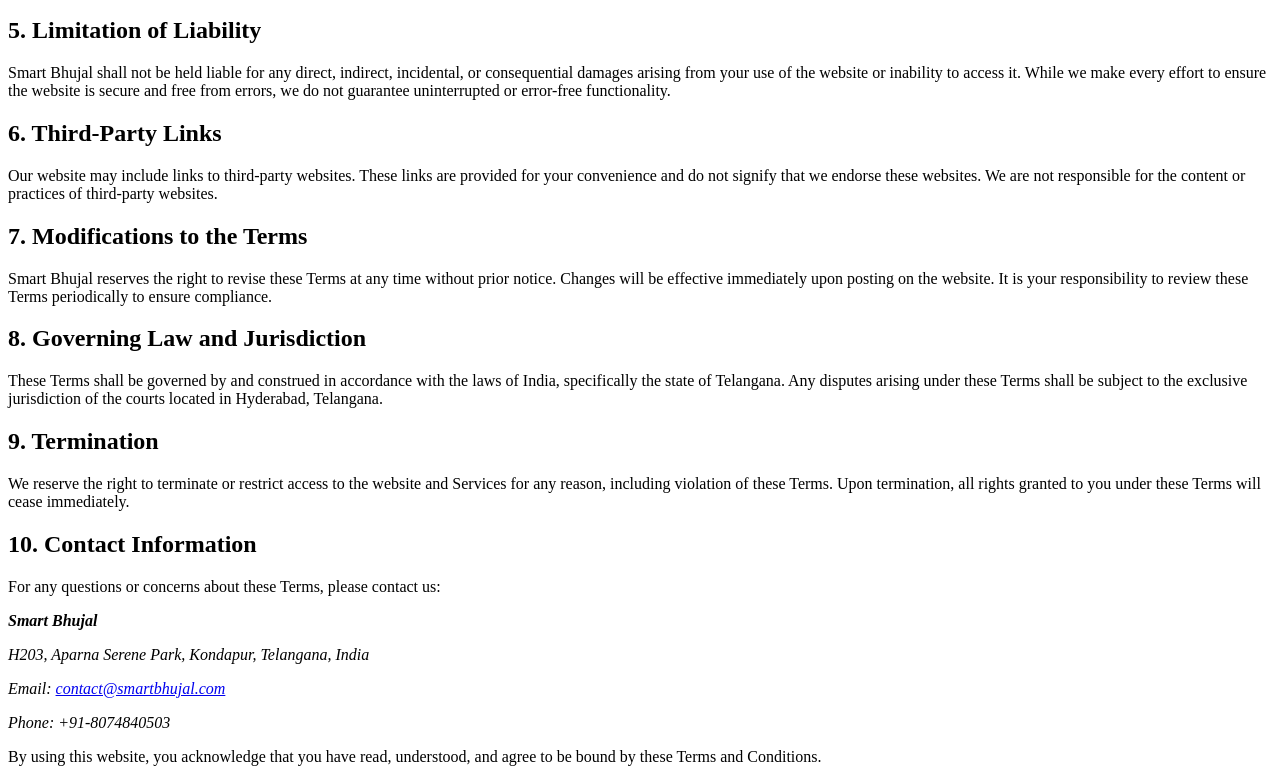
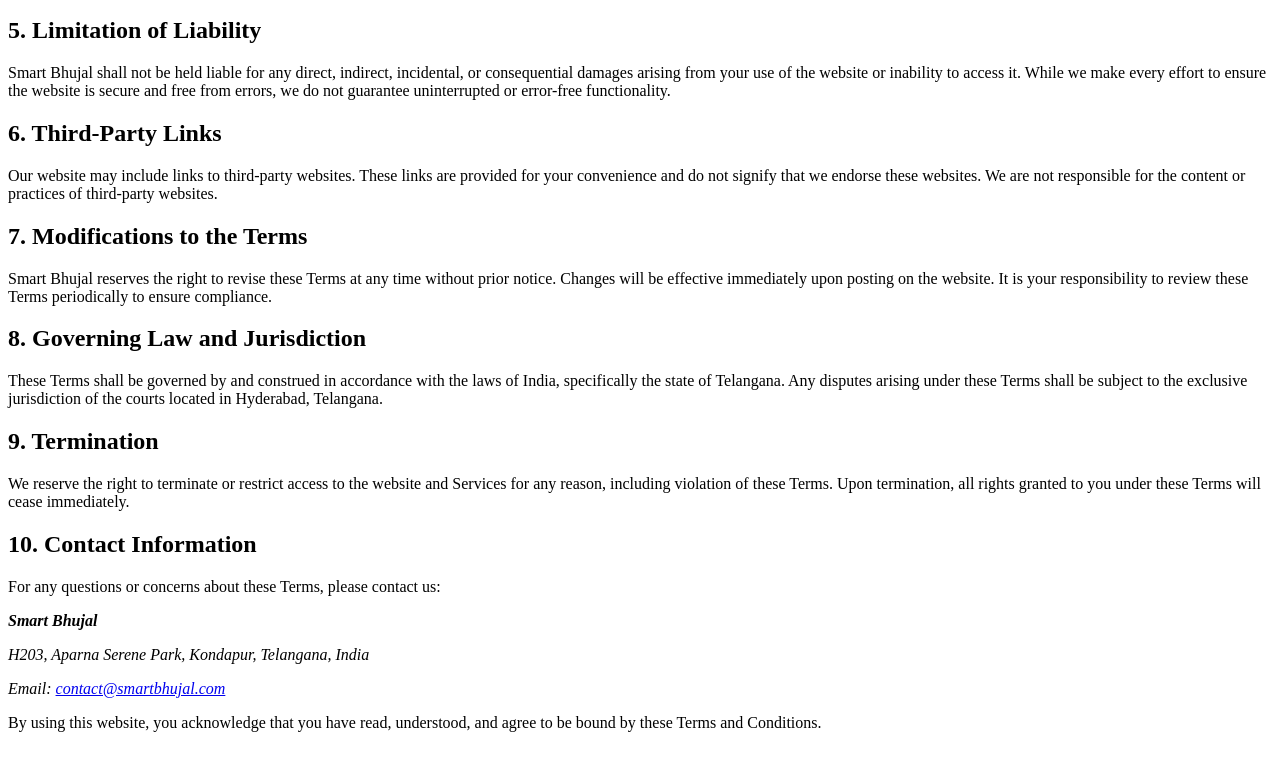
Before and after one commit to DrJagadeeshG/smartbhujal.com, a plain HTML site: page terms.html in a window 1280 px wide. Shown: the part 718-1500 px from the top of the page. After the commit the page ends 1466 px from the top, so only its background shows below. Drawn offline with Linux system fonts and the light colour scheme.

Commit message:
Update terms.html

```diff
--- a/terms.html
+++ b/terms.html
@@ -65,7 +65,6 @@
             <p><strong>Smart Bhujal</strong></p>
             <p>H203, Aparna Serene Park, Kondapur, Telangana, India</p>
             <p>Email: <a href="mailto:contact@smartbhujal.com">contact@smartbhujal.com</a></p>
-            <p>Phone: +91-8074840503</p>
         </address>
     </section>
     <footer>
```
